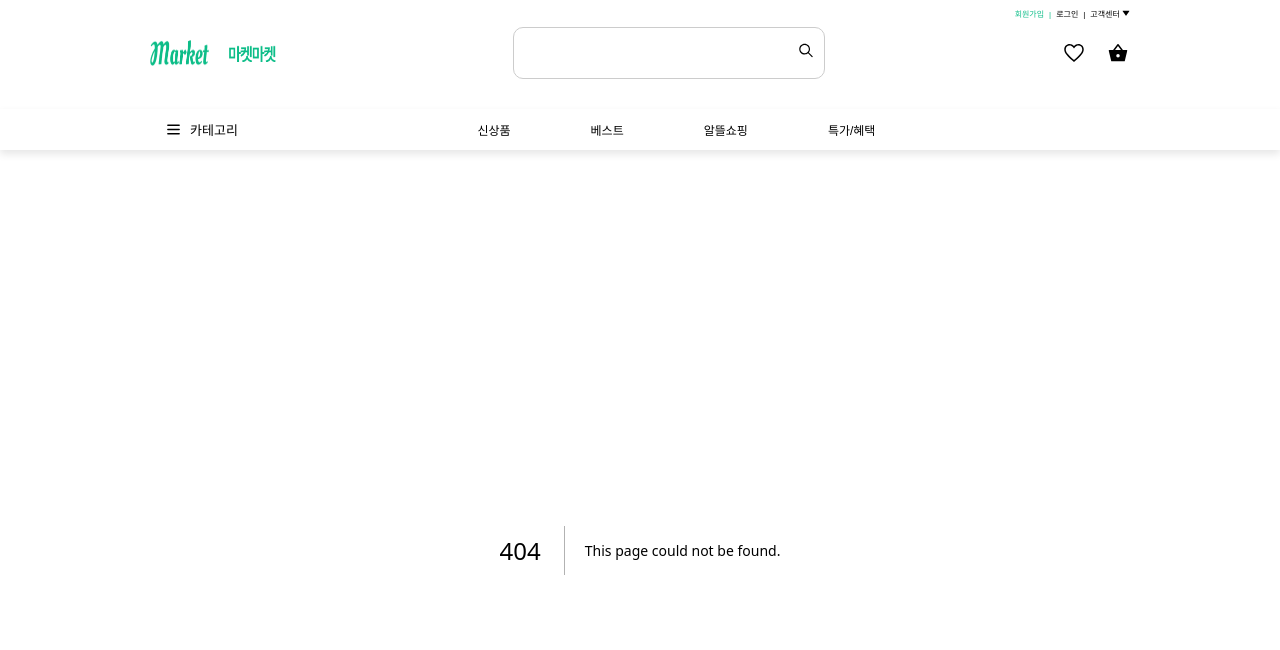
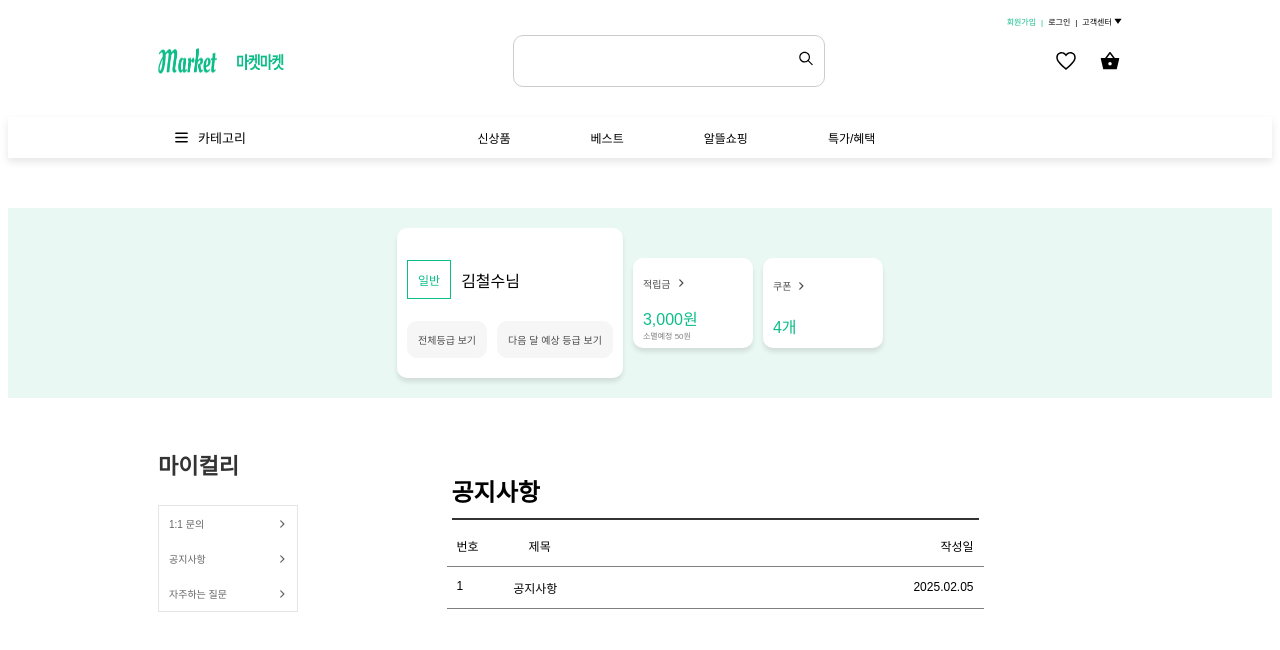
Before and after one commit to ecomerce-market/front, a Next.js app: page /notice in a window 1280 px wide. Before the commit this address had no page. Shown: the top 650 px of the page. Built offline with nearby package versions, Linux system fonts and the light colour scheme.

Commit message:
[Feat]  공지사항 화면 작업중

```diff
--- /dev/null
+++ b/src/app/notice/notice.module.scss
@@ -0,0 +1,62 @@
+.noticeWrapper {
+    .myInfoMain {
+        display: grid;
+        grid-template-columns: 150px auto;
+
+        .sideMenu {
+            margin-left: 150px;
+        }
+    }
+
+    .noticeSection {
+        display: flex;
+        flex-direction: column;
+        justify-content: center;
+        margin: 0 auto;
+
+        .noticeHeader {
+            display: flex;
+            flex-direction: column;
+            align-items: center;
+
+            .mainTitle {
+                font-size: 24px;
+                margin: 5px 0;
+                width: 527px;
+                border-bottom: 2px solid var(--black-800);
+                padding-bottom: 10px;
+            }
+
+            .noticeTitle {
+                display: flex;
+                flex-direction: row;
+                justify-content: space-between;
+                align-items: center;
+                width: 517px;
+                border-bottom: 1px solid var(--black-500);
+                font-size: 12px;
+                padding: 0 10px 0;
+            }
+
+            .noticeTitle div {
+                display: flex;
+                gap: 50px;
+            }
+        }
+        .noticeList {
+            display: flex;
+            flex-direction: row;
+            justify-content: space-between;
+            align-items: center;
+            width: 517px;
+            border-bottom: 1px solid var(--black-500);
+            font-size: 12px;
+            padding: 0 10px;
+        }
+
+        .noticeList div {
+            display: flex;
+            gap: 50px;
+        }
+    }
+}
--- /dev/null
+++ b/src/app/notice/notice.tsx
@@ -0,0 +1,50 @@
+import React from "react";
+import styles from "./notice.module.scss";
+import cn from "classnames/bind";
+import PersonalInfo from "@/components/personalnfo/personalInfo";
+import SideMenu from "@/components/sideMenu/sideMenu";
+
+const cx = cn.bind(styles);
+
+const notice = () => {
+    return (
+        <div className={cx("noticeWrapper")}>
+            <PersonalInfo
+                grade={"일반"}
+                username={"김철수"}
+                credit={"3,000"}
+                expiringCredit={"50"}
+                coupon={"4"}
+            />
+            <div className={cx("myInfoMain")}>
+                <div className={cx("sideMenu")}>
+                    <SideMenu
+                        title={"마이컬리"}
+                        content={["1:1 문의", "공지사항", "자주하는 질문"]}
+                    />
+                </div>
+                <div className={cx("noticeSection")}>
+                    <div className={cx("noticeHeader")}>
+                        <h1 className={cx("mainTitle")}>공지사항</h1>
+                        <div className={cx("noticeTitle")}>
+                            <div>
+                                <p>번호</p>
+                                <p>제목</p>
+                            </div>
+                            <p>작성일</p>
+                        </div>
+                    </div>
+                    <div className={cx("noticeList")}>
+                        <div>
+                            <p>1</p>
+                            <p>공지사항</p>
+                        </div>
+                        <p>2025.02.05</p>
+                    </div>
+                </div>
+            </div>
+        </div>
+    );
+};
+
+export default notice;
--- /dev/null
+++ b/src/app/notice/page.tsx
@@ -0,0 +1,12 @@
+import React from "react";
+import Notice from "./notice";
+
+const page = () => {
+    return (
+        <div>
+            <Notice />
+        </div>
+    );
+};
+
+export default page;
```
